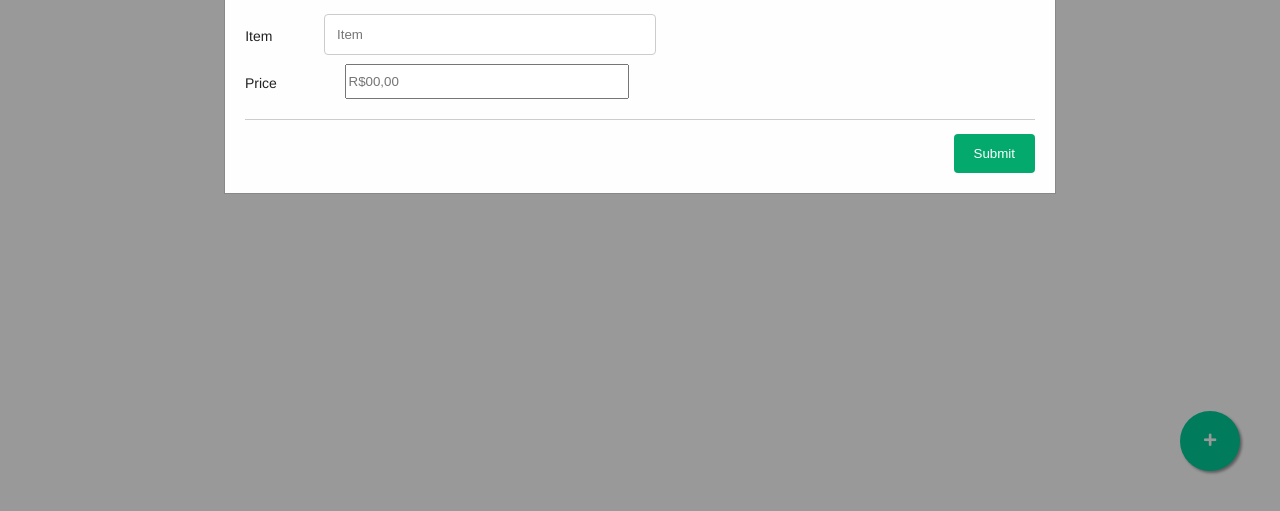
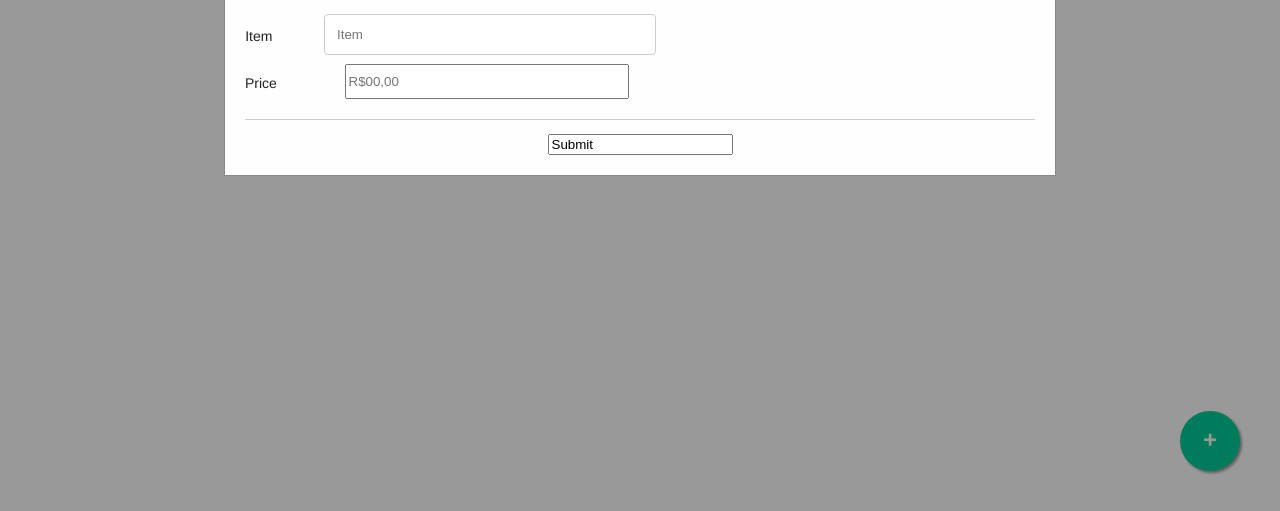
Before and after one commit to guioliveira1992/pwa_dm122, a plain HTML site: page index.html in a window 1280 px wide. Both pictures are taken after a click on the link 1210 px from the left and 730 px from the top of the page. Shown: the part 289-800 px from the top of the page. Drawn offline with nearby package versions, Linux system fonts and the light colour scheme.

Commit message:
Adjusts some points

```diff
--- a/index.html
+++ b/index.html
@@ -94,7 +94,7 @@
 
               <hr style="width:100%;text-align:left;margin-left:0">
               <div class="row" style="float: center;">
-                <input type="submit" value="Submit" onclick="saveItem()">
+                <input value="Submit" onclick="saveItem()">
               </div>
             </form>
           </div>
--- a/sw.js
+++ b/sw.js
@@ -52,6 +52,8 @@ async function cacheFirst(request) {
   try {
     console.log("executing cache")
     const cache = await caches.open(staticCache);
+    console.log(cache)
+    console.log(request)
     const response = await cache.match(request);
     console.log(response)
     return response || fetch(request);
```
